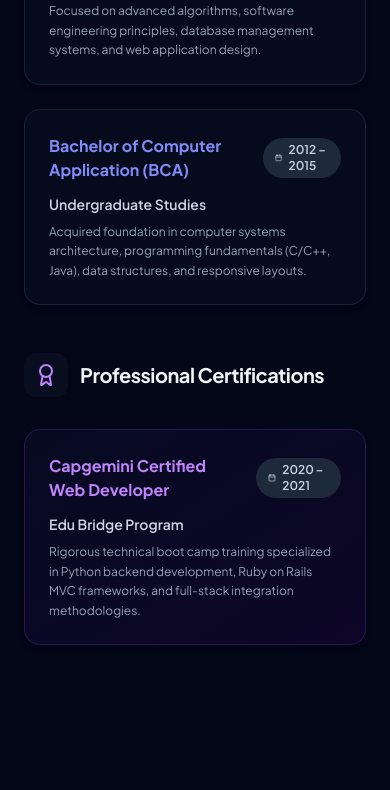
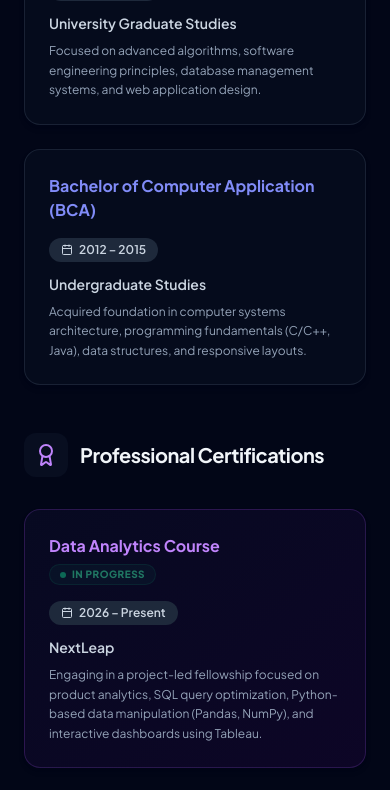
Before and after one commit to Namithakannoth/NamithaKannothVeedu-Personal-Portfolio, a React (Vite) app: page / in a window 390 px wide. Shown: the part 3080-3870 px from the top of the page. Built offline with nearby package versions, Linux system fonts and the light colour scheme.

Commit message:
feat: add NextLeap Data Analytics course with responsive In Progress badge

```diff
--- a/src/components/Education.jsx
+++ b/src/components/Education.jsx
@@ -17,6 +17,13 @@ export default function Education({ darkMode }) {
   ];
 
   const certifications = [
+    {
+      title: 'Data Analytics Course',
+      provider: 'NextLeap',
+      period: '2026 – Present',
+      status: 'In Progress',
+      details: 'Engaging in a project-led fellowship focused on product analytics, SQL query optimization, Python-based data manipulation (Pandas, NumPy), and interactive dashboards using Tableau.'
+    },
     {
       title: 'Capgemini Certified Web Developer',
       provider: 'Edu Bridge Program',
@@ -68,11 +75,11 @@ export default function Education({ darkMode }) {
                       : 'bg-white border-slate-200/85 hover:border-indigo-200 hover:bg-slate-50/50 shadow-sm'
                   }`}
                 >
-                  <div className="flex items-center justify-between gap-4 mb-3">
+                  <div className="flex flex-col sm:flex-row sm:items-start justify-between gap-4 mb-3">
                     <h4 className="text-base font-bold text-indigo-500 dark:text-indigo-400">
                       {edu.degree}
                     </h4>
-                    <span className={`inline-flex items-center gap-1.5 px-3 py-1 rounded-full text-xs font-semibold ${
+                    <span className={`inline-flex items-center gap-1.5 px-3 py-1 rounded-full text-xs font-semibold whitespace-nowrap self-start sm:self-auto ${
                       darkMode ? 'bg-slate-800 text-slate-300' : 'bg-slate-100 text-slate-600'
                     }`}>
                       <Calendar size={12} />
@@ -111,11 +118,19 @@ export default function Education({ darkMode }) {
                       : 'bg-gradient-to-br from-indigo-50/30 to-purple-50/30 border-purple-100 hover:border-purple-300 shadow-sm'
                   }`}
                 >
-                  <div className="flex items-center justify-between gap-4 mb-3">
-                    <h4 className="text-base font-bold text-purple-500 dark:text-purple-400">
-                      {cert.title}
-                    </h4>
-                    <span className={`inline-flex items-center gap-1.5 px-3 py-1 rounded-full text-xs font-semibold ${
+                  <div className="flex flex-col sm:flex-row sm:items-start justify-between gap-4 mb-3">
+                    <div className="space-y-1.5">
+                      <h4 className="text-base font-bold text-purple-500 dark:text-purple-400">
+                        {cert.title}
+                      </h4>
+                      {cert.status && (
+                        <span className="inline-flex items-center gap-1.5 px-2.5 py-0.5 rounded-full text-[10px] font-extrabold uppercase tracking-wider bg-emerald-500/10 text-emerald-500 dark:text-emerald-400 border border-emerald-500/20 animate-pulse w-fit">
+                          <span className="w-1.5 h-1.5 rounded-full bg-emerald-500"></span>
+                          {cert.status}
+                        </span>
+                      )}
+                    </div>
+                    <span className={`inline-flex items-center gap-1.5 px-3 py-1 rounded-full text-xs font-semibold whitespace-nowrap self-start sm:self-auto ${
                       darkMode ? 'bg-slate-800 text-slate-300' : 'bg-slate-100 text-slate-600'
                     }`}>
                       <Calendar size={12} />
```
